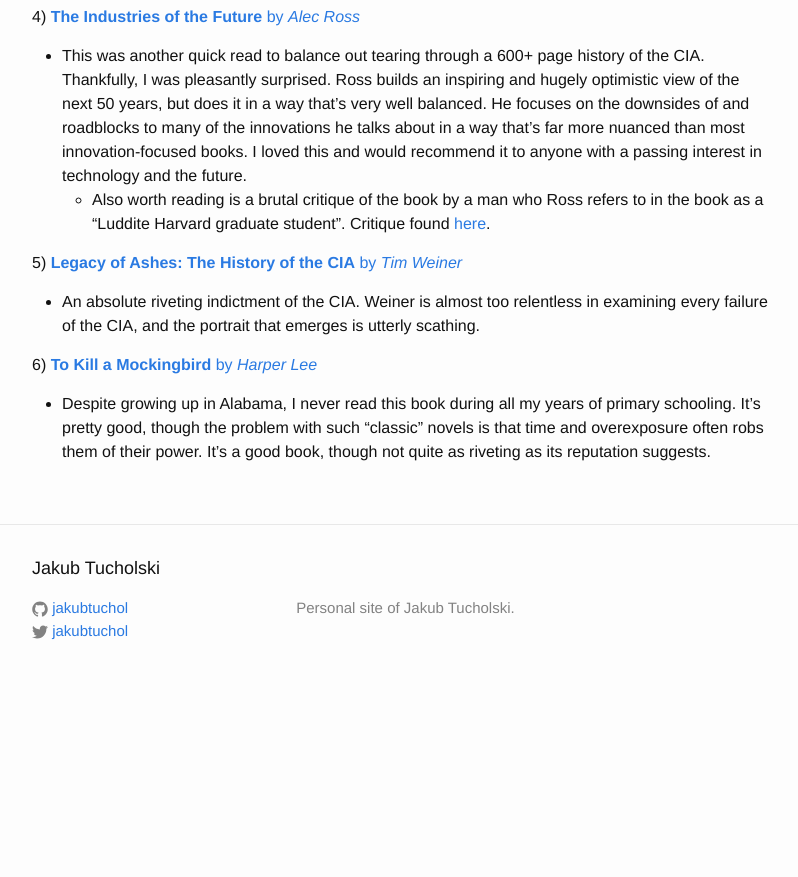
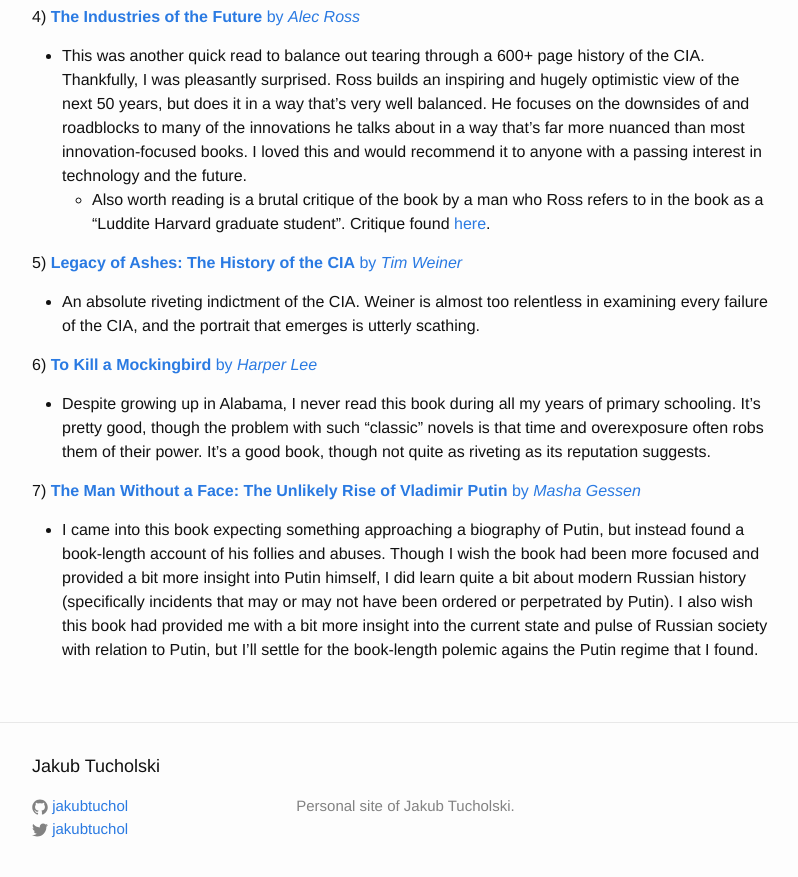
Before and after one commit to jakubtuchol/jakubtuchol.github.io, a Jekyll site: the page built from _posts/2017-01-02-yearly-reading-list.markdown, in a window 1280 px wide and 900 px high, scrolled down 747 px. Shown: the top 877 px of the window, without its empty margins (238-1036 px from the left). Built offline with Jekyll 4.4.1, drawn with Linux system fonts in a browser that asks for light colours; before the commit the page ends 1449 px from its top, so only the background shows below that.

Commit message:
adding man without face

```diff
--- a/_posts/2017-01-02-yearly-reading-list.markdown
+++ b/_posts/2017-01-02-yearly-reading-list.markdown
@@ -34,6 +34,10 @@ This year, I'm aiming to read 52 books (one per week for a year). I'll be keepin
 
 * Despite growing up in Alabama, I never read this book during all my years of primary schooling. It's pretty good, though the problem with such "classic" novels is that time and overexposure often robs them of their power. It's a good book, though not quite as riveting as its reputation suggests.
 
+7) [**The Man Without a Face: The Unlikely Rise of Vladimir Putin** by *Masha Gessen*][man_face]
+
+* I came into this book expecting something approaching a biography of Putin, but instead found a book-length account of his follies and abuses. Though I wish the book had been more focused and provided a bit more insight into Putin himself, I did learn quite a bit about modern Russian history (specifically incidents that may or may not have been ordered or perpetrated by Putin). I also wish this book had provided me with a bit more insight into the current state and pulse of Russian society with relation to Putin, but I'll settle for the book-length polemic agains the Putin regime that I found.
+
 [black_flags]:         https://www.amazon.com/Black-Flags-Rise-Joby-Warrick/dp/0804168938
 [shock_doctrine]:      https://www.amazon.com/Shock-Doctrine-Rise-Disaster-Capitalism/dp/0312427999
 [stranger]:            https://www.amazon.com/Stranger-Albert-Camus/dp/0679720200
@@ -41,3 +45,4 @@ This year, I'm aiming to read 52 books (one per week for a year). I'll be keepin
 [industries_critique]: http://thebaffler.com/salvos/made-a-moron
 [legacy_ashes]:        https://www.amazon.com/Legacy-Ashes-History-Tim-Weiner/dp/0307389006
 [kill_mockingbird]:    https://www.amazon.com/Kill-Mockingbird-Harper-Lee/dp/0446310786
+[man_face]:            https://www.amazon.com/Man-Without-Face-Unlikely-Vladimir/dp/1594486514
```
